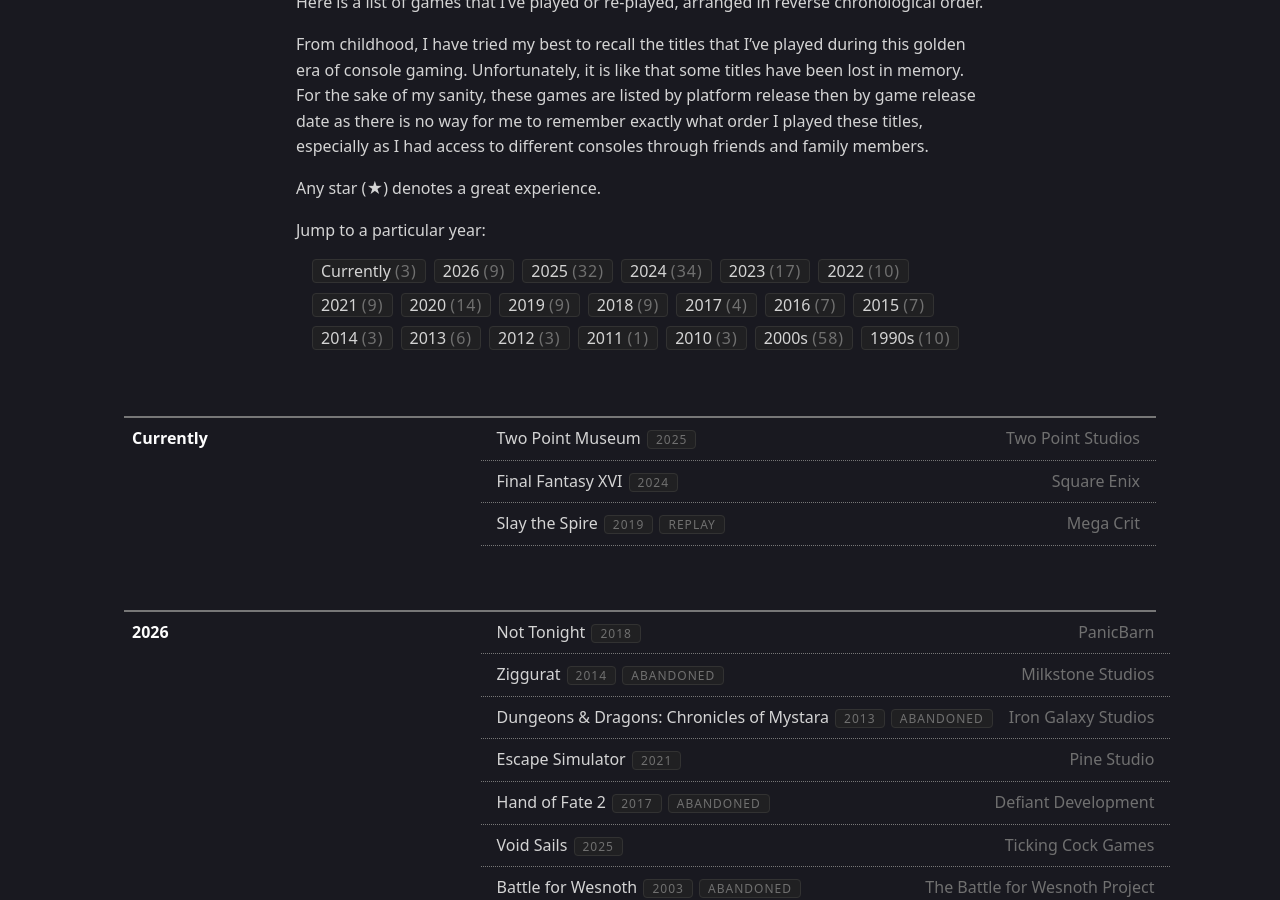
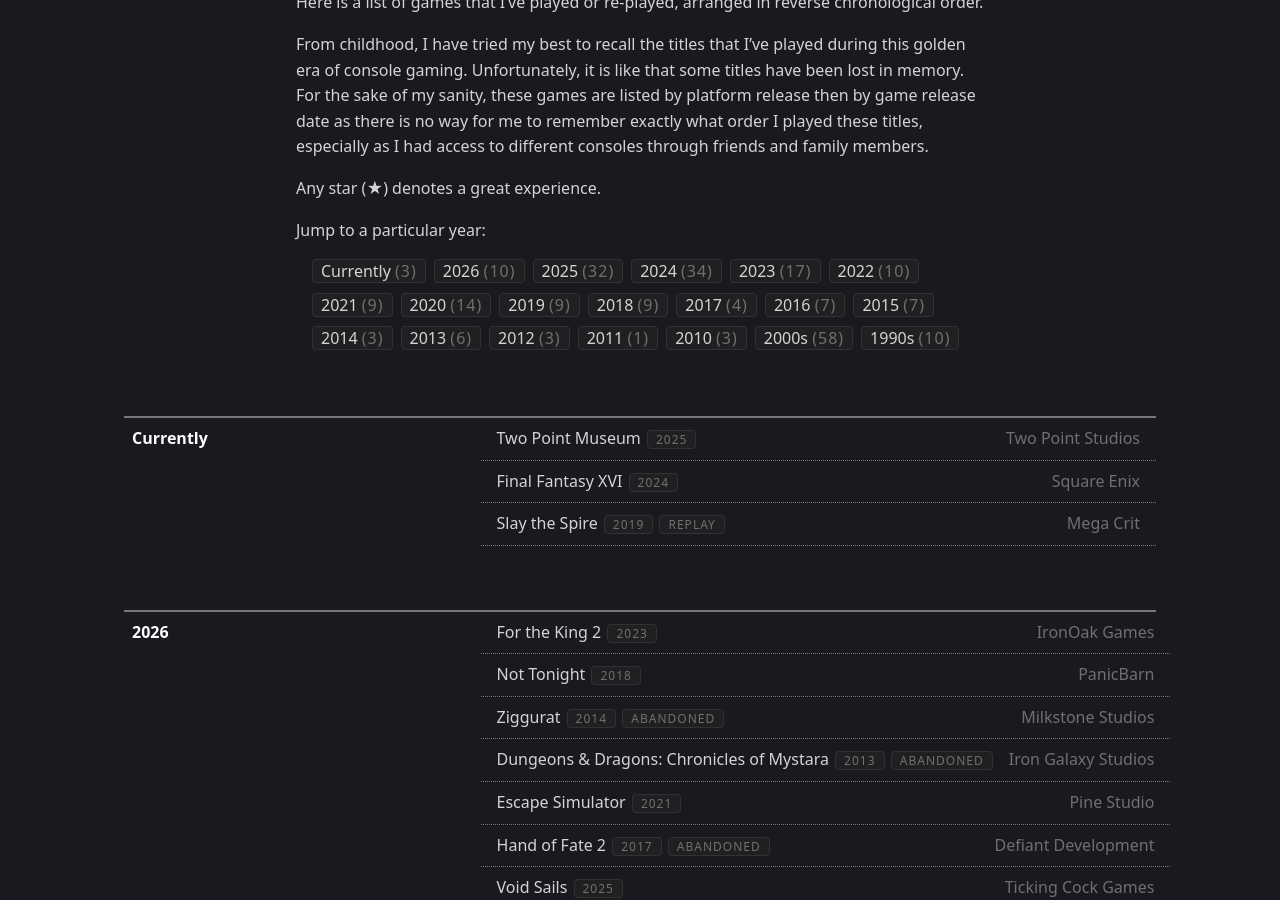
Before and after one commit to KlazHTT/personal-website, a Jekyll site: the page built from pages/gaming.md, in a window 1280 px wide and 900 px high, scrolled down 370 px. Built offline with Jekyll 4.4.1, drawn with Linux system fonts in a browser that asks for light colours.

Commit message:
Update games.yml

```diff
--- a/_data/games.yml
+++ b/_data/games.yml
@@ -14,6 +14,10 @@
       status: Replay
 - year: 2026
   games:
+    - title: For the King 2
+      developer: IronOak Games
+      released: 2023
+      status: Completed
     - title: Not Tonight
       developer: PanicBarn
       released: 2018
```
